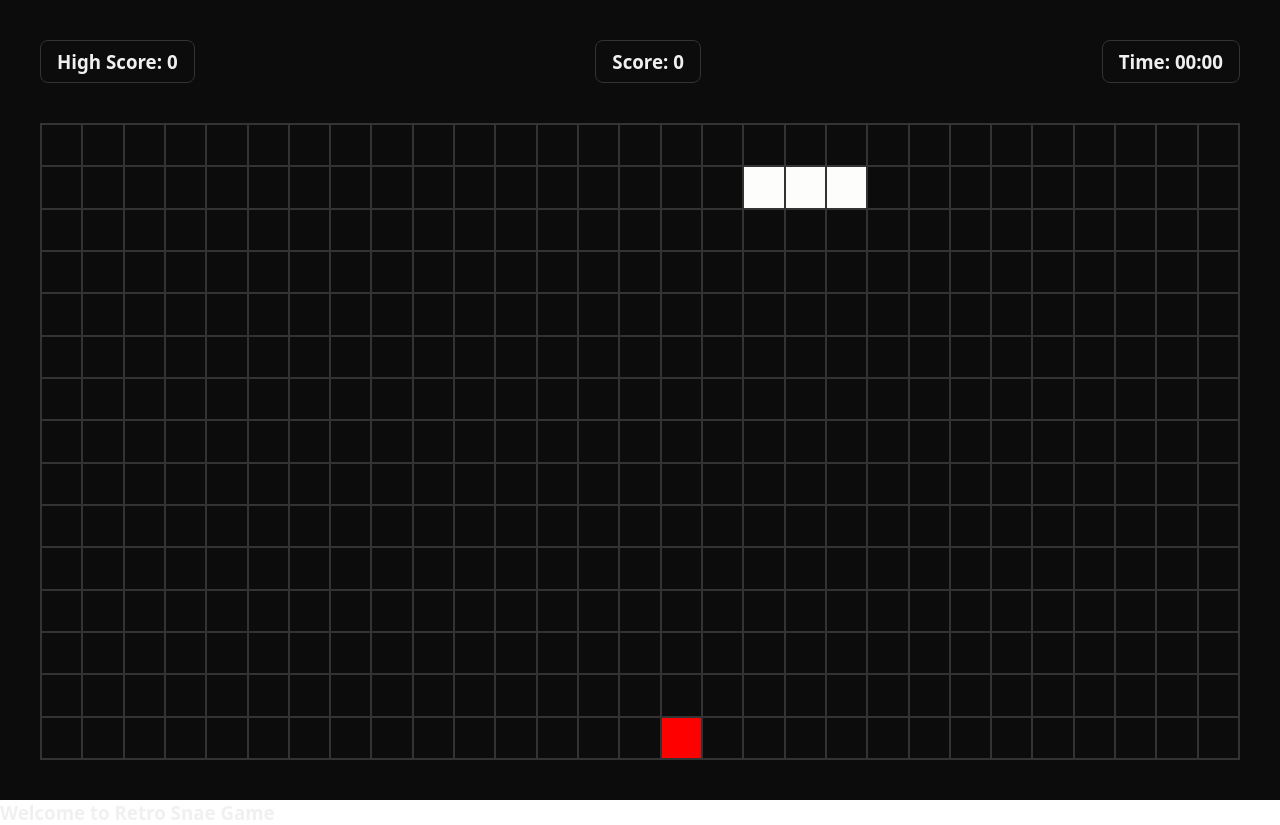
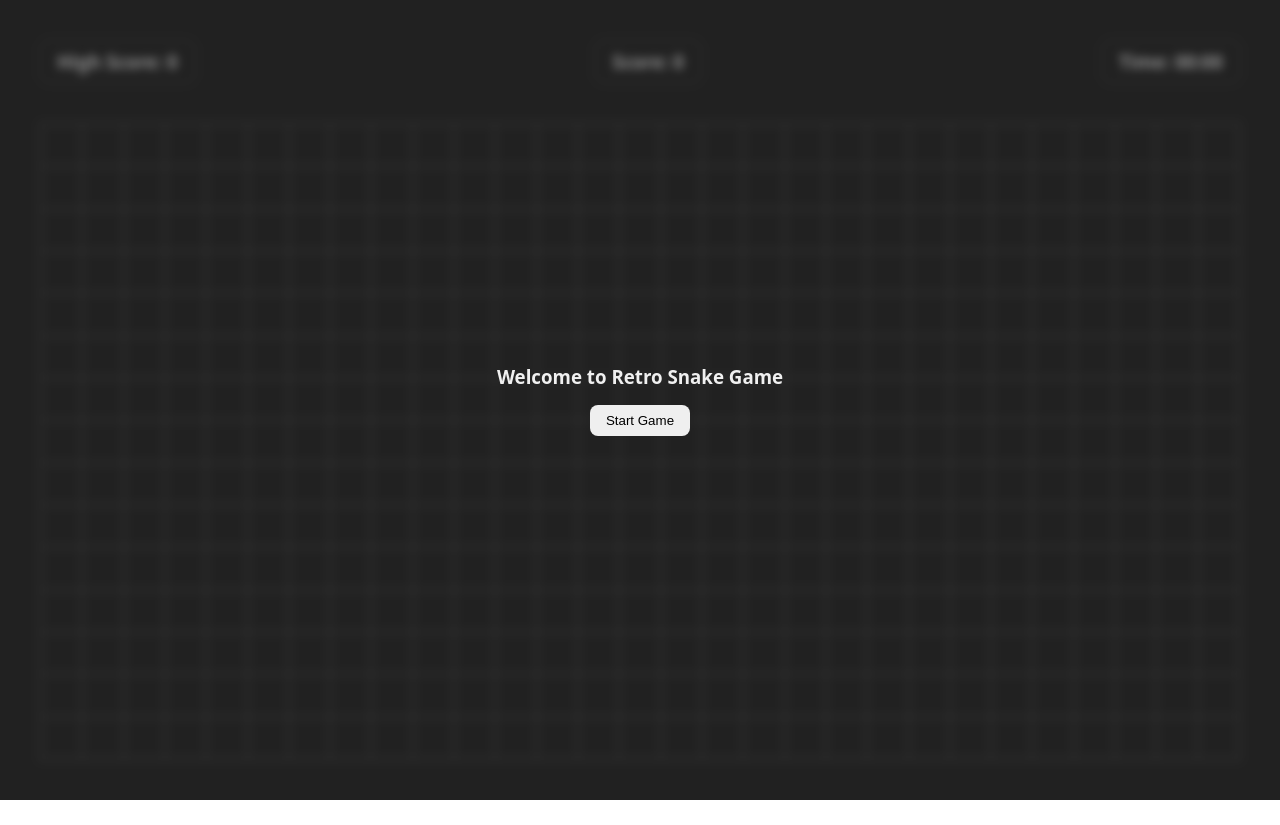
Before and after one commit to mannatgupta146/Retro-Snake-Game, a plain HTML site: page index.html in a window 1280 px wide. After the commit the page ends 800 px from the top, so only its background shows below. Drawn offline with Linux system fonts and the light colour scheme.

Commit message:
creating starting page

```diff
--- a/index.html
+++ b/index.html
@@ -29,7 +29,8 @@
         </section>
         <div class="modal">
             <div class="start-game">
-                <h3>Welcome to Retro Snae Game</h3>
+                <h3>Welcome to Retro Snake Game</h3>
+                <button class="btn start-btn">Start Game</button>
             </div>
         </div>
     </main>
--- a/script.js
+++ b/script.js
@@ -95,9 +95,9 @@ function render(){
     })
 }
 
-intervalId = setInterval(() =>{
-    render()
-}, 300)
+// intervalId = setInterval(() =>{
+//     render()
+// }, 300)
 
 addEventListener('keydown', (event) =>{
     if(event.key === 'ArrowUp'){
--- a/style.scss
+++ b/style.scss
@@ -86,4 +86,35 @@ main {
             }
         }
     }
+
+    .modal{
+        position: fixed;
+        width: 100%;
+        height: 100%;
+        top: 0;
+        background-color: #35353587;
+        backdrop-filter: blur(5px);
+        display: flex;
+        justify-content: center;
+        align-items: center;
+
+        .btn{
+            padding: var(--space-sm) var(--space-md);
+            border: none;
+            border-radius: var(--border-radius-sm);
+            cursor: pointer;
+            transition: all 0.3s ease;
+
+            &:hover{
+                transform: scale(1.1);
+            }
+        }
+
+        .start-game{
+            display: flex;
+            flex-direction: column;
+            align-items: center;
+            gap: var(--space-md);
+        }
+    }
 }
```
Also changed, not shown: style.css, 1 other file.
